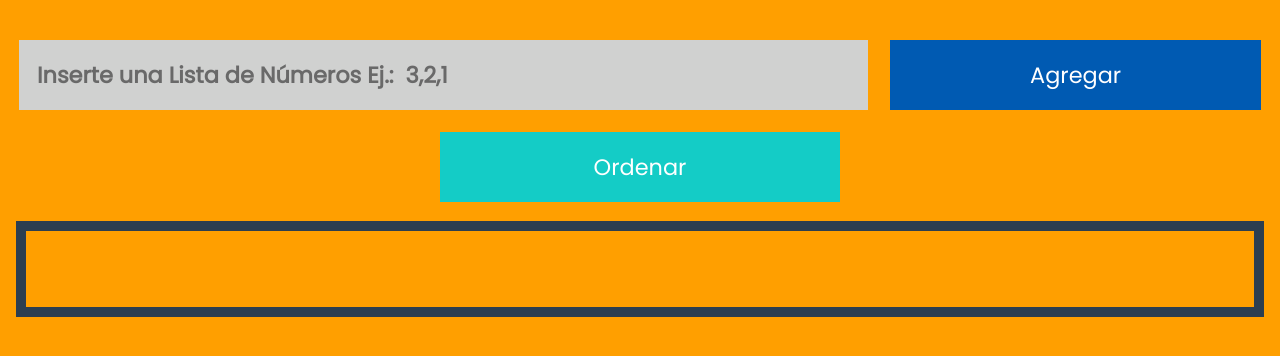
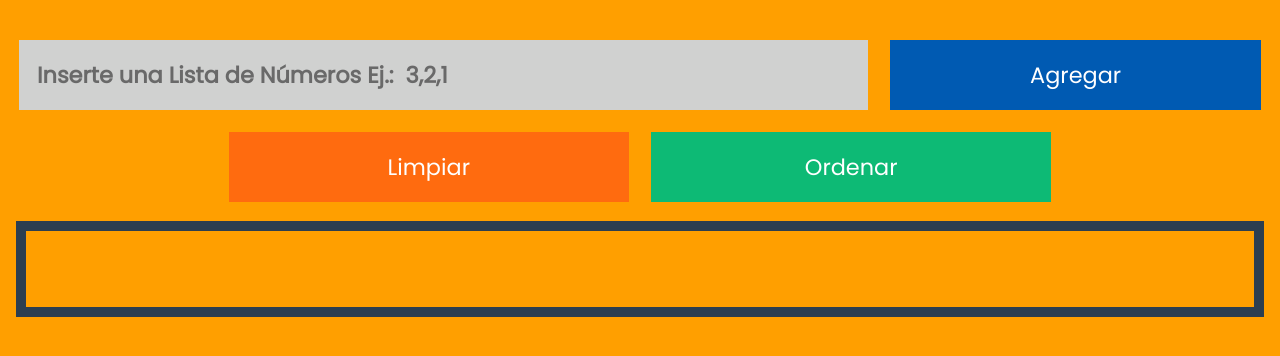
Before and after one commit to ShadowEcux/burbuja-1, a website: page index.html in a window 1280 px wide. Both pictures are taken after a click on the button "Ordenar". Shown: the part 162-518 px from the top of the page. Drawn offline with nearby package versions, Linux system fonts and the light colour scheme.

Commit message:
Reset button

```diff
--- a/css/main.css
+++ b/css/main.css
@@ -104,11 +104,19 @@ div.input-container button {
 }
 
 #Order {
-    background-color: #14CCC6;
+    background-color: #0DBA75;
 }
 
 #Order:hover {
     background-color: #13BAB4;
+}
+
+#Reset {
+    background-color: #FF6B0F;
+}
+
+#Reset:hover {
+    background-color: #FF4D0F;
 }
 
 :disabled {
--- a/index.html
+++ b/index.html
@@ -14,6 +14,7 @@
     </div>
 
     <div class="input-container">
+        <button id="Reset">Limpiar</button>
         <button id="Order">Ordenar</button>
     </div>
 
--- a/js/main.js
+++ b/js/main.js
@@ -5,6 +5,14 @@ var numbers = [];   // Number's Array
  */
 $('#Order').click(function () {
     bubble(numbers);
+});
+
+/**
+ * Button event, reset the array
+ */
+$('#Reset').click(function () {
+    numbers = [];
+    $('#Main').html('');
 });
 
 /**
@@ -35,6 +43,8 @@ $('#Add').click(function () {
 async function bubble (list) {
     $('#Order').attr('disabled','disabled');
     $('#Add').attr('disabled','disabled');
+    $('#Reset').attr('disabled','disabled');
+
     var swapped;
     do {
         swapped = false;
@@ -60,6 +70,7 @@ async function bubble (list) {
     } while (swapped);
     $('#Order').removeAttr('disabled');
     $('#Add').removeAttr('disabled');
+    $('#Reset').removeAttr('disabled');
 }
 
 /**
```
